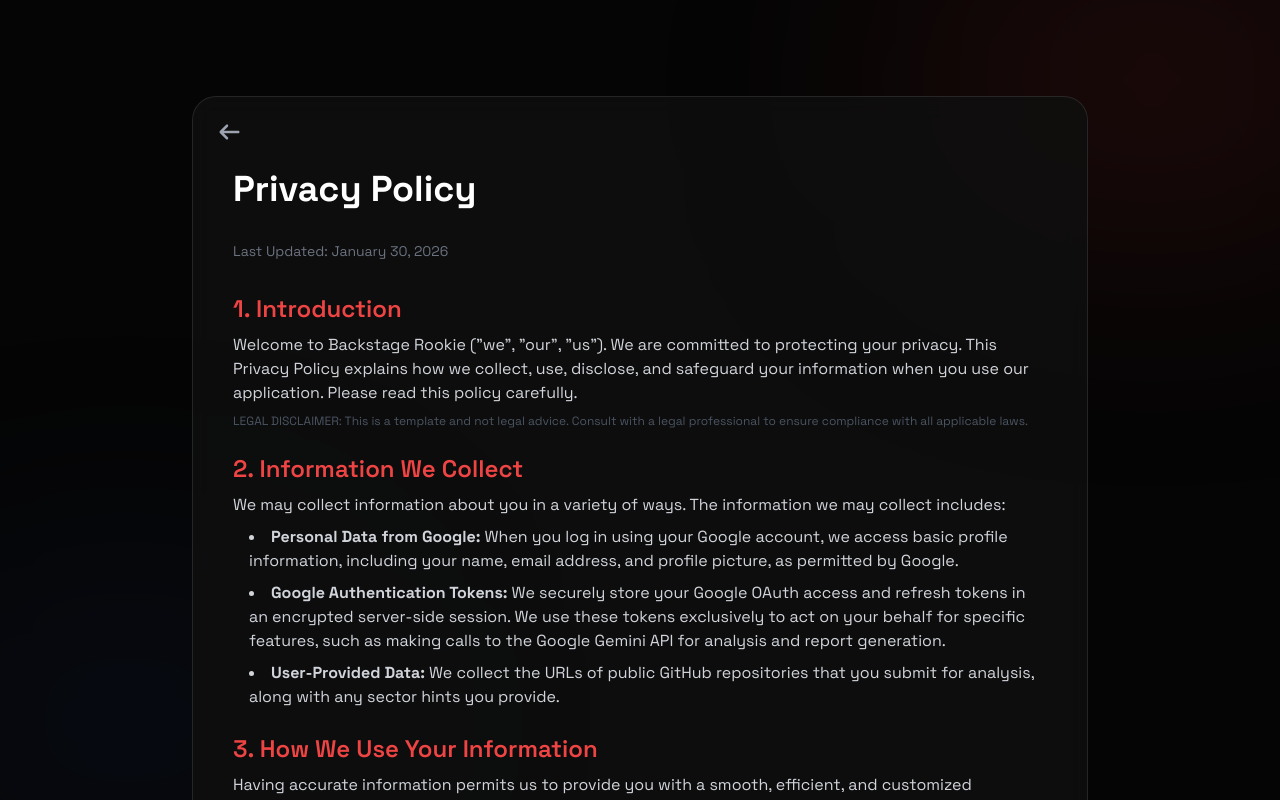
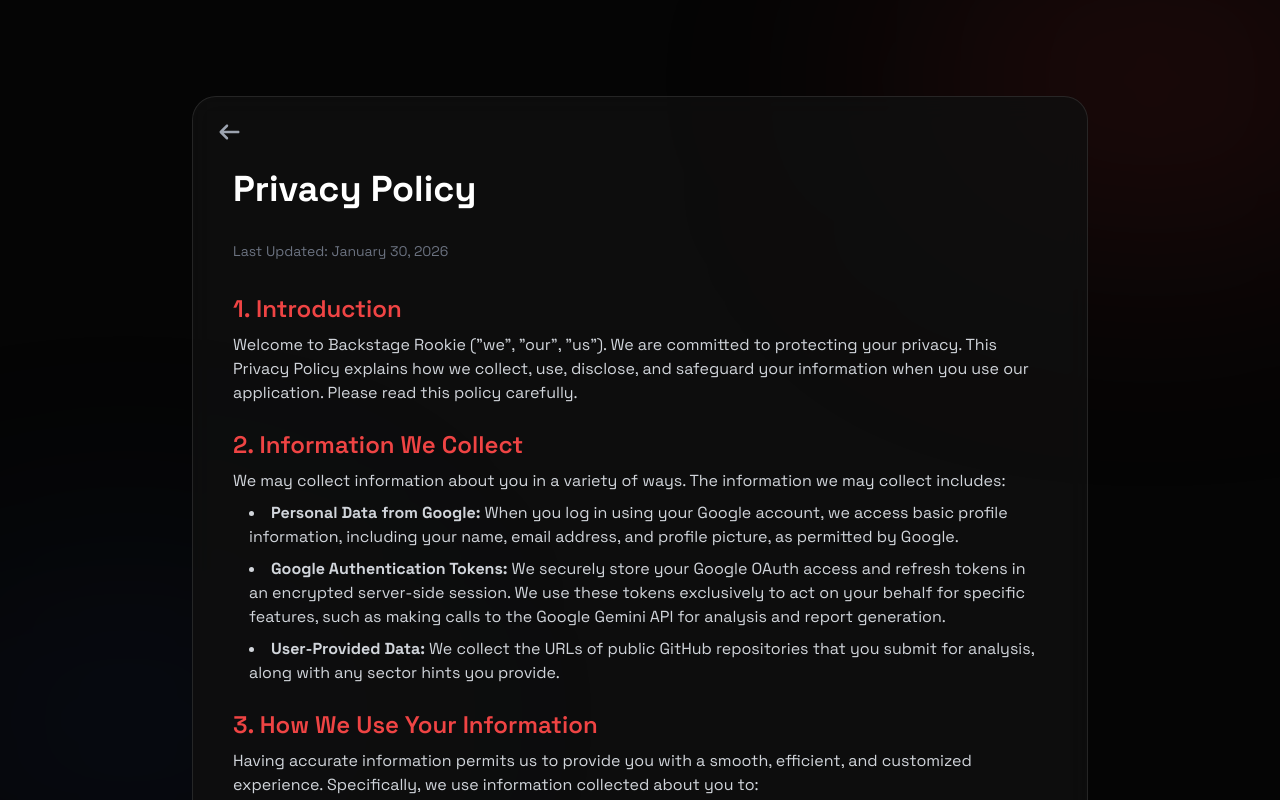
Before and after one commit to Swaraj-Darekar0/BackstageRookie_Frontend, a React (Vite) app: page /privacy in a window 1280 px wide. Shown: the top 800 px of the page. Built offline with nearby package versions, Linux system fonts and the light colour scheme; a web font is replaced by a local one.

Commit message:
privACY POLICY CHANGES

```diff
--- a/pages/PrivacyPolicyPage.tsx
+++ b/pages/PrivacyPolicyPage.tsx
@@ -29,9 +29,7 @@
             <p>
               Welcome to Backstage Rookie ("we", "our", "us"). We are committed to protecting your privacy. This Privacy Policy explains how we collect, use, disclose, and safeguard your information when you use our application. Please read this policy carefully.
             </p>
-            <p className="text-xs text-gray-600">
-              LEGAL DISCLAIMER: This is a template and not legal advice. Consult with a legal professional to ensure compliance with all applicable laws.
-            </p>
+
           </section>
 
           <section className="space-y-2">
```
